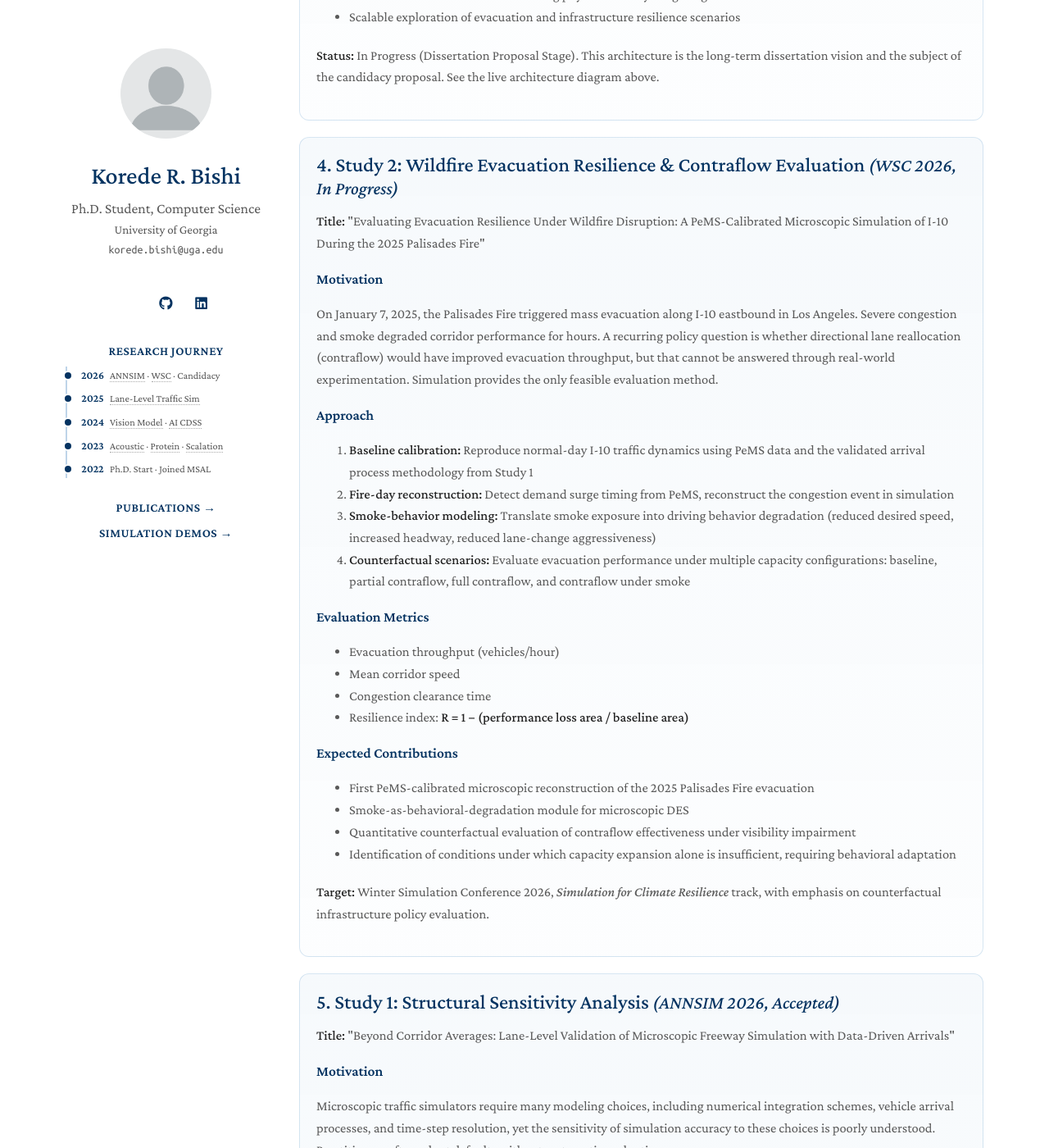
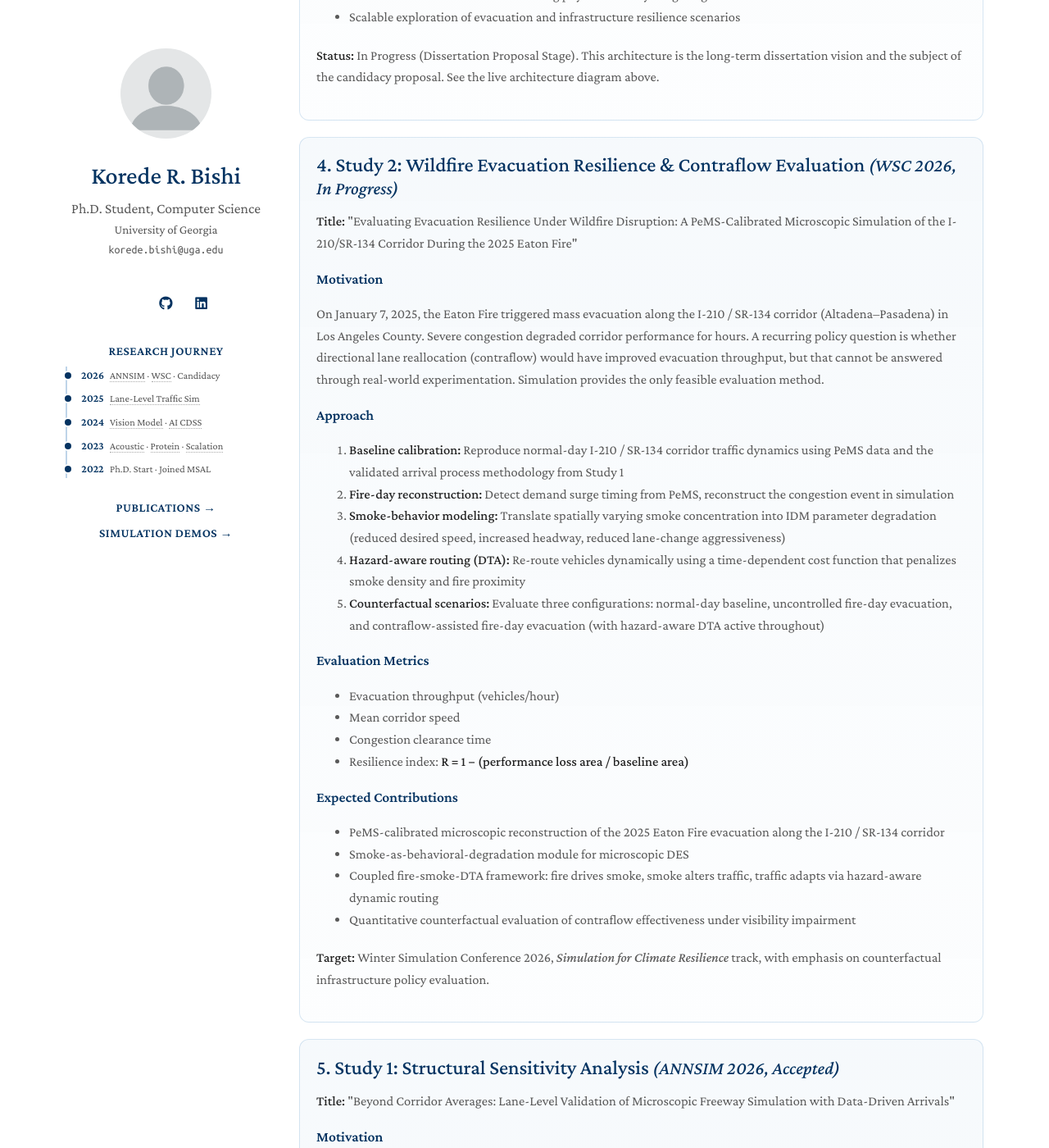
Before and after one commit to koredebishi/koredebishi.github.io, a Jekyll site: the page built from research.md, in a window 1280 px wide and 1400 px high, scrolled down 2675 px. Shown: the whole window at 82% size. Built offline with Jekyll 4.4.1, drawn with Linux system fonts in a browser that asks for light colours; nearby versions of some CDN libraries; a style sheet for code colours, icons or effects is not loaded; some of the changed text lies outside the part shown.

Commit message:
Study 2: update to Eaton Fire / I-210, refine approach steps, fix scenario list, update contributions

```diff
--- a/research.md
+++ b/research.md
@@ -72,17 +72,18 @@ permalink: /research/
 
   <section class="study2-section">
     <h2>4. Study 2: Wildfire Evacuation Resilience &amp; Contraflow Evaluation <em style="font-weight:400; font-size:0.9em;">(WSC 2026, In Progress)</em></h2>
-    <p><strong>Title:</strong> "Evaluating Evacuation Resilience Under Wildfire Disruption: A PeMS-Calibrated Microscopic Simulation of I-10 During the 2025 Palisades Fire"</p>
+    <p><strong>Title:</strong> "Evaluating Evacuation Resilience Under Wildfire Disruption: A PeMS-Calibrated Microscopic Simulation of the I-210/SR-134 Corridor During the 2025 Eaton Fire"</p>
 
     <h3>Motivation</h3>
-    <p>On January 7, 2025, the Palisades Fire triggered mass evacuation along I-10 eastbound in Los Angeles. Severe congestion and smoke degraded corridor performance for hours. A recurring policy question is whether directional lane reallocation (contraflow) would have improved evacuation throughput, but that cannot be answered through real-world experimentation. Simulation provides the only feasible evaluation method.</p>
+    <p>On January 7, 2025, the Eaton Fire triggered mass evacuation along the I-210 / SR-134 corridor (Altadena–Pasadena) in Los Angeles County. Severe congestion degraded corridor performance for hours. A recurring policy question is whether directional lane reallocation (contraflow) would have improved evacuation throughput, but that cannot be answered through real-world experimentation. Simulation provides the only feasible evaluation method.</p>
 
     <h3>Approach</h3>
     <ol>
-      <li><strong>Baseline calibration:</strong> Reproduce normal-day I-10 traffic dynamics using PeMS data and the validated arrival process methodology from Study 1</li>
+      <li><strong>Baseline calibration:</strong> Reproduce normal-day I-210 / SR-134 corridor traffic dynamics using PeMS data and the validated arrival process methodology from Study 1</li>
       <li><strong>Fire-day reconstruction:</strong> Detect demand surge timing from PeMS, reconstruct the congestion event in simulation</li>
-      <li><strong>Smoke-behavior modeling:</strong> Translate smoke exposure into driving behavior degradation (reduced desired speed, increased headway, reduced lane-change aggressiveness)</li>
-      <li><strong>Counterfactual scenarios:</strong> Evaluate evacuation performance under multiple capacity configurations: baseline, partial contraflow, full contraflow, and contraflow under smoke</li>
+      <li><strong>Smoke-behavior modeling:</strong> Translate spatially varying smoke concentration into IDM parameter degradation (reduced desired speed, increased headway, reduced lane-change aggressiveness)</li>
+      <li><strong>Hazard-aware routing (DTA):</strong> Re-route vehicles dynamically using a time-dependent cost function that penalizes smoke density and fire proximity</li>
+      <li><strong>Counterfactual scenarios:</strong> Evaluate three configurations: normal-day baseline, uncontrolled fire-day evacuation, and contraflow-assisted fire-day evacuation (with hazard-aware DTA active throughout)</li>
     </ol>
 
     <h3>Evaluation Metrics</h3>
@@ -95,10 +96,10 @@ permalink: /research/
 
     <h3>Expected Contributions</h3>
     <ul>
-      <li>First PeMS-calibrated microscopic reconstruction of the 2025 Palisades Fire evacuation</li>
+      <li>PeMS-calibrated microscopic reconstruction of the 2025 Eaton Fire evacuation along the I-210 / SR-134 corridor</li>
       <li>Smoke-as-behavioral-degradation module for microscopic DES</li>
+      <li>Coupled fire-smoke-DTA framework: fire drives smoke, smoke alters traffic, traffic adapts via hazard-aware dynamic routing</li>
       <li>Quantitative counterfactual evaluation of contraflow effectiveness under visibility impairment</li>
-      <li>Identification of conditions under which capacity expansion alone is insufficient, requiring behavioral adaptation</li>
     </ul>
     <p><strong>Target:</strong> Winter Simulation Conference 2026, <em>Simulation for Climate Resilience</em> track, with emphasis on counterfactual infrastructure policy evaluation.</p>
   </section>
@@ -132,7 +133,7 @@ permalink: /research/
     </ol>
     <h3>In Preparation</h3>
     <ol start="2">
-      <li><strong>Bishi, K.R.</strong>, Miller, J.A. (2026). "Evaluating Evacuation Resilience Under Wildfire Disruption: A PeMS-Calibrated Microscopic Simulation of I-10 During the 2025 Palisades Fire." <em>Winter Simulation Conference (WSC), Simulation for Climate Resilience track</em>. [Target: April 2026]</li>
+      <li><strong>Bishi, K.R.</strong>, Miller, J.A. (2026). "Evaluating Evacuation Resilience Under Wildfire Disruption: A PeMS-Calibrated Microscopic Simulation of the I-210/SR-134 Corridor During the 2025 Eaton Fire." <em>Winter Simulation Conference (WSC), Simulation for Climate Resilience track</em>. [Target: April 2026]</li>
     </ol>
   </section>
 
```
Also changed, not shown: index.md (+1 -1 lines).
